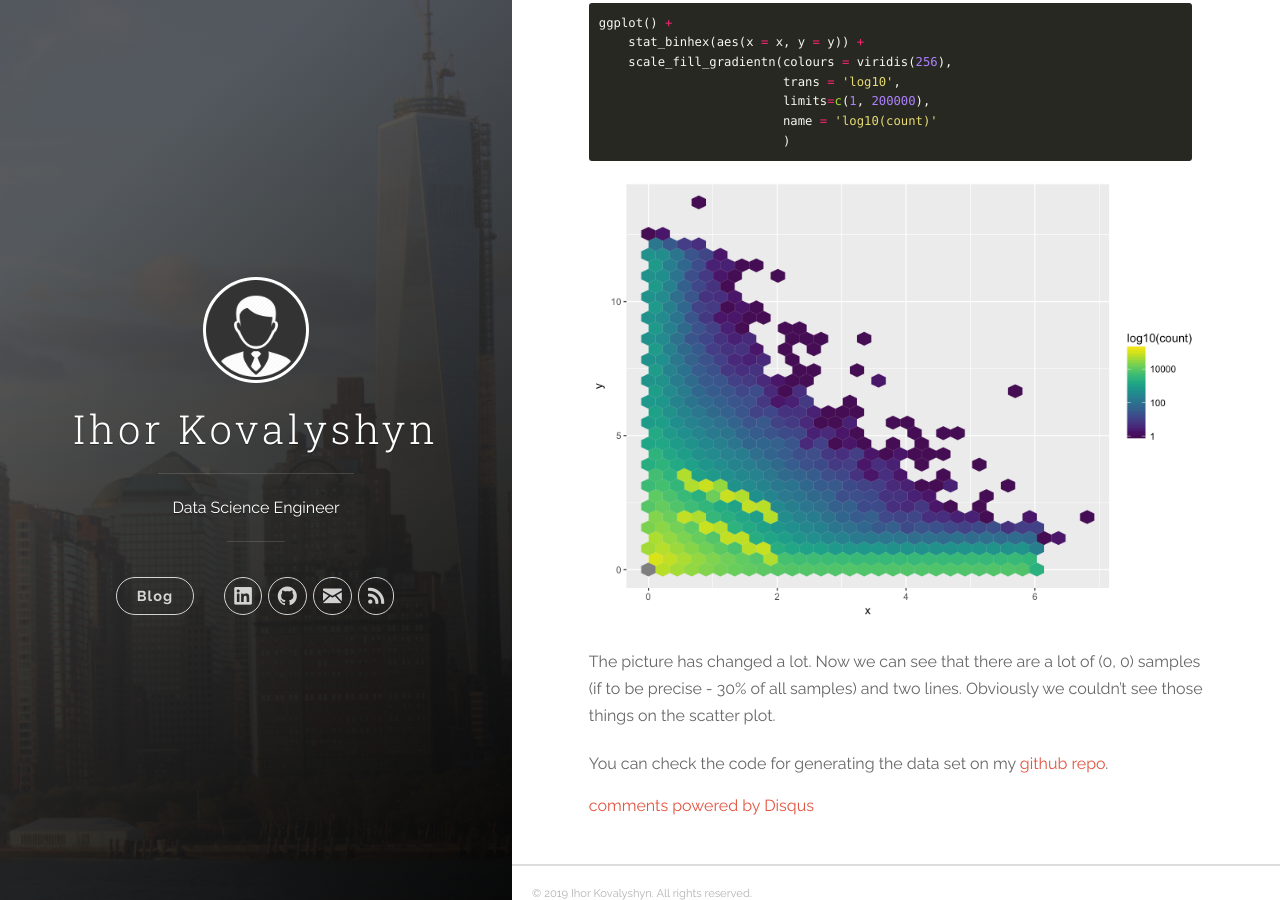
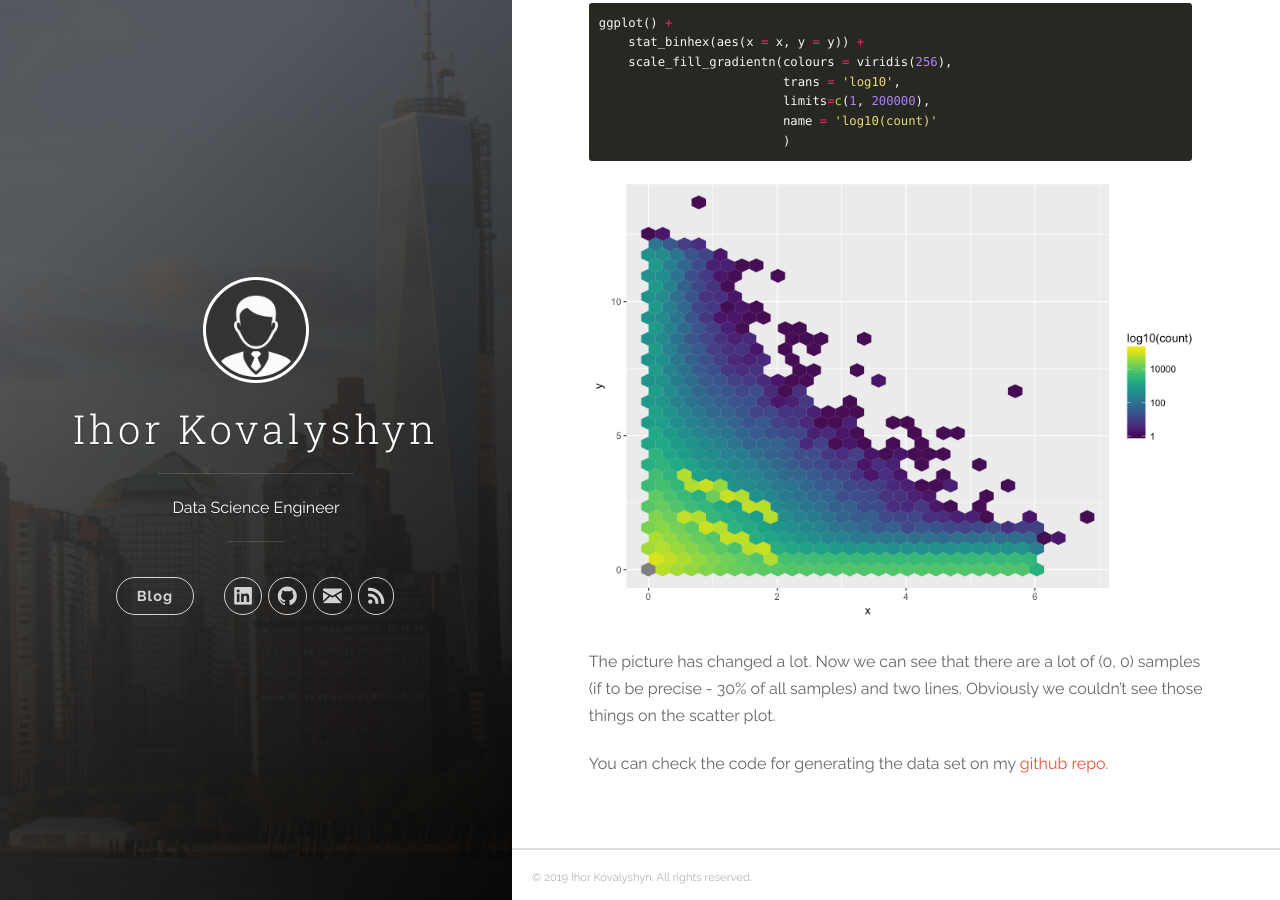
Before and after one commit to delta1epsilon/delta1epsilon.github.io, a Jekyll site: the page built from _posts/2017-02-26-When-Scatter-Plot-doesn't-work.md, in a window 1280 px wide and 900 px high, scrolled down 1971 px. Built offline with Jekyll 4.4.1, drawn with Linux system fonts in a browser that asks for light colours; nearby versions of some CDN libraries; comment, search, counter and statistics services are not loaded.

Commit message:
Update disqus.html

```diff
--- a/_includes/disqus.html
+++ b/_includes/disqus.html
@@ -1,16 +1,23 @@
 {% if site.disqus_shortname %}
-    <script type="text/javascript">
+<div id="disqus_thread"></div>
+<script>
+
+/**
+*  RECOMMENDED CONFIGURATION VARIABLES: EDIT AND UNCOMMENT THE SECTION BELOW TO INSERT DYNAMIC VALUES FROM YOUR PLATFORM OR CMS.
+*  LEARN WHY DEFINING THESE VARIABLES IS IMPORTANT: https://disqus.com/admin/universalcode/#configuration-variables*/
+/*
 var disqus_config = function () {
-        this.page.url = '{{ site.url }}{{ page.url }}';  // Replace PAGE_URL with your page's canonical URL variable
-        this.page.identifier = '{{ page.id }}'; // Replace PAGE_IDENTIFIER with your page's unique identifier variable
+this.page.url = PAGE_URL;  // Replace PAGE_URL with your page's canonical URL variable
+this.page.identifier = PAGE_IDENTIFIER; // Replace PAGE_IDENTIFIER with your page's unique identifier variable
 };
+*/
 (function() { // DON'T EDIT BELOW THIS LINE
 var d = document, s = d.createElement('script');
-        s.src = '//{{ site.disqus_shortname }}.disqus.com/embed.js';
+s.src = 'https://delta1epsilon-github-io.disqus.com/embed.js';
 s.setAttribute('data-timestamp', +new Date());
 (d.head || d.body).appendChild(s);
 })();
 </script>
 <noscript>Please enable JavaScript to view the <a href="https://disqus.com/?ref_noscript">comments powered by Disqus.</a></noscript>
-    <a href="http://disqus.com" class="dsq-brlink">comments powered by <span class="logo-disqus">Disqus</span></a>
+
 {% endif %}
```
Lines whose indentation alone changed are shown as unchanged.
